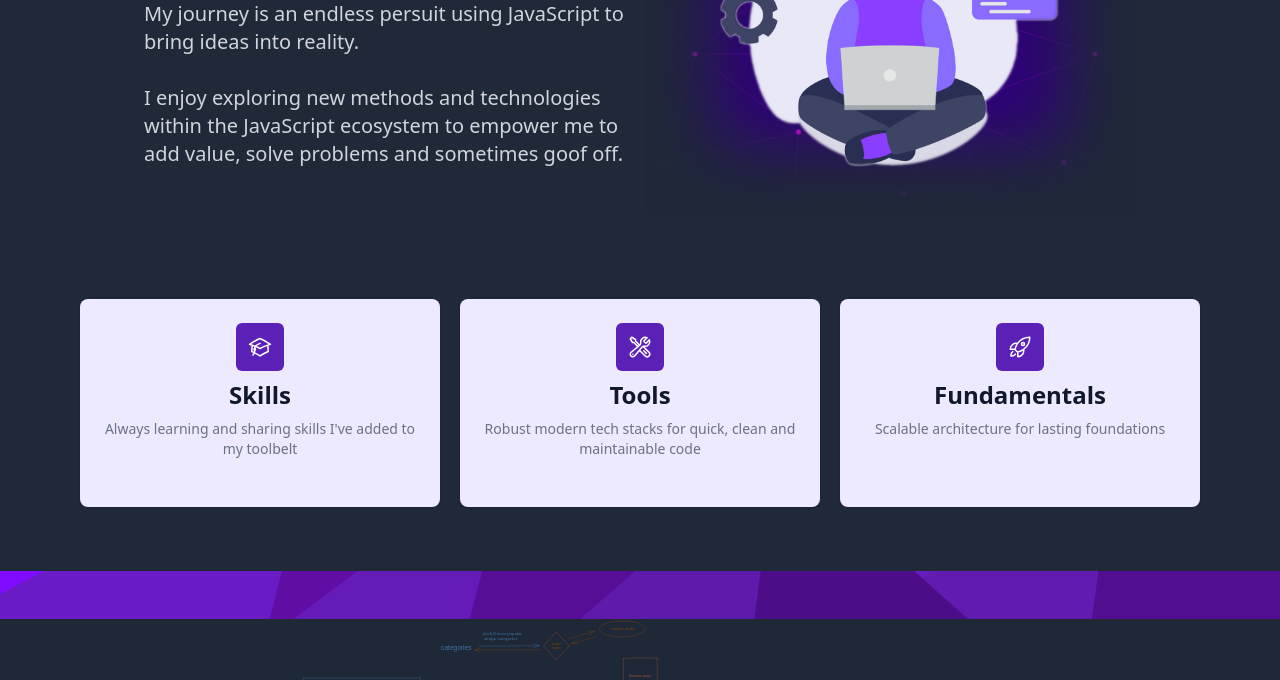
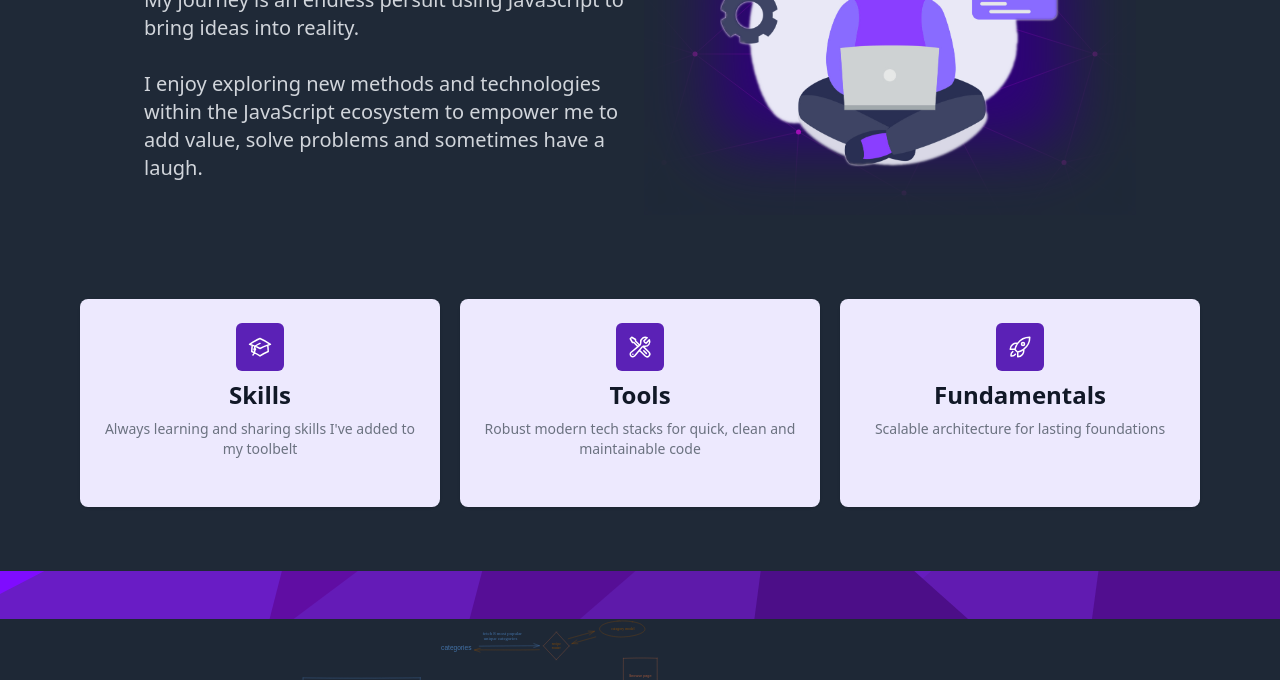
Before and after one commit to whoadood/portfolio, an Astro site: page / in a window 1280 px wide. Shown: the part 305-985 px from the top of the page. Built offline with nearby package versions, Linux system fonts and the light colour scheme; Astro itself is replaced by a stand-in of ours.

Commit message:
content: reword about me

```diff
--- a/src/components/Hero.astro
+++ b/src/components/Hero.astro
@@ -20,7 +20,7 @@
         My journey is an endless persuit using JavaScript to bring ideas into
         reality. <br /><br />I enjoy exploring new methods and technologies
         within the JavaScript ecosystem to empower me to add value, solve
-        problems and sometimes goof off.
+        problems and sometimes have a laugh.
       </p>
     </div>
   </div>
```
